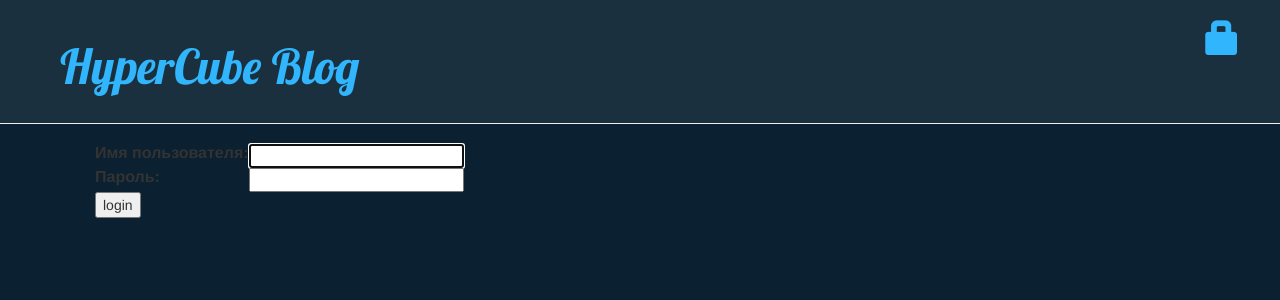
After one commit to Xeont88/django_test_2, a Django app: page /accounts/login/ in a window 1280 px wide. The commit adds this page. Shown: the top 300 px of the page. Run offline with Django 3.2, Linux system fonts and the light colour scheme.

Commit message:
added: post_draft_list, registration, etc

```diff
--- a/blog/templates/blog/base.html
+++ b/blog/templates/blog/base.html
@@ -12,7 +12,13 @@
     <body>
         <div class="page-header">
             {% if user.is_authenticated %}
+                <!--plus-button-->
                 <a href="{% url 'post_new' %}" class="top-menu"><span class="glyphicon glyphicon-plus"></span></a>
+                <!--  -->
+                <a href="{% url 'post_draft_list' %}" class="top-menu"><span class="glyphicon glyphicon-edit"></span></a>
+            <p class="top-menu">Hello {{ user.username }} <small>(<a href="{% url 'logout' %}">Log out</a> )</small></p>
+            {% else %}
+                <a href="{% url 'login' %}" class="top-menu"><span class="glyphicon glyphicon-lock"></span> </a>
             {% endif %}
             <h1><a href="/">HyperCube Blog</a> </h1>
         </div>
--- /dev/null
+++ b/blog/templates/registration/login.html
@@ -0,0 +1,24 @@
+{% extends "blog/base.html" %}
+
+{% block content %}
+    {% if form.errors %}
+        <p>Your username and password didn't match. Please try again.</p>
+    {% endif %}
+
+    <form method="post" action="{% url 'login' %}">
+        {% csrf_token %}
+            <table>
+                <tr>
+                    <td>{{ form.username.label_tag }}</td>
+                    <td>{{ form.username }}</td>
+                </tr>
+                <tr>
+                    <td>{{ form.password.label_tag }}</td>
+                    <td>{{ form.password }}</td>
+                </tr>
+            </table>
+
+        <input type="submit" value="login" />
+        <input type="hidden" name="next" value="{{ next }}" />
+    </form>
+{% endblock %}
--- a/blog/urls.py
+++ b/blog/urls.py
@@ -7,4 +7,5 @@ urlpatterns = [
     path('post/<int:pk>/', views.post_detail, name='post_detail'),
     path('post/new/', views.post_new, name='post_new'),
     path('post/<int:pk>/edit/', views.post_edit, name='post_edit'),
+    path('drafts/', views.post_draft_list, name='post_draft_list'),
 ]
--- a/mysite/settings.py
+++ b/mysite/settings.py
@@ -126,3 +126,6 @@ STATIC_ROOT = os.path.join(BASE_DIR, 'static')
 # https://docs.djangoproject.com/en/3.2/ref/settings/#default-auto-field
 
 DEFAULT_AUTO_FIELD = 'django.db.models.BigAutoField'
+
+
+LOGIN_REDIRECT_URL = '/'
--- a/mysite/urls.py
+++ b/mysite/urls.py
@@ -15,8 +15,11 @@ Including another URLconf
 """
 from django.contrib import admin
 from django.urls import path, include
+from django.contrib.auth import views
 
 urlpatterns = [
     path('admin/', admin.site.urls),
+    path('accounts/login/', views.LoginView.as_view(), name='login'),
+    path('accounts/logout/', views.LogoutView.as_view(next_page='/'), name='logout'),
     path('', include('blog.urls')),
 ]
```
Also changed, not shown: blog/templates/blog/post_draft_list.html (added, +29 -0 lines), blog/views.py (+11 -7 lines).
